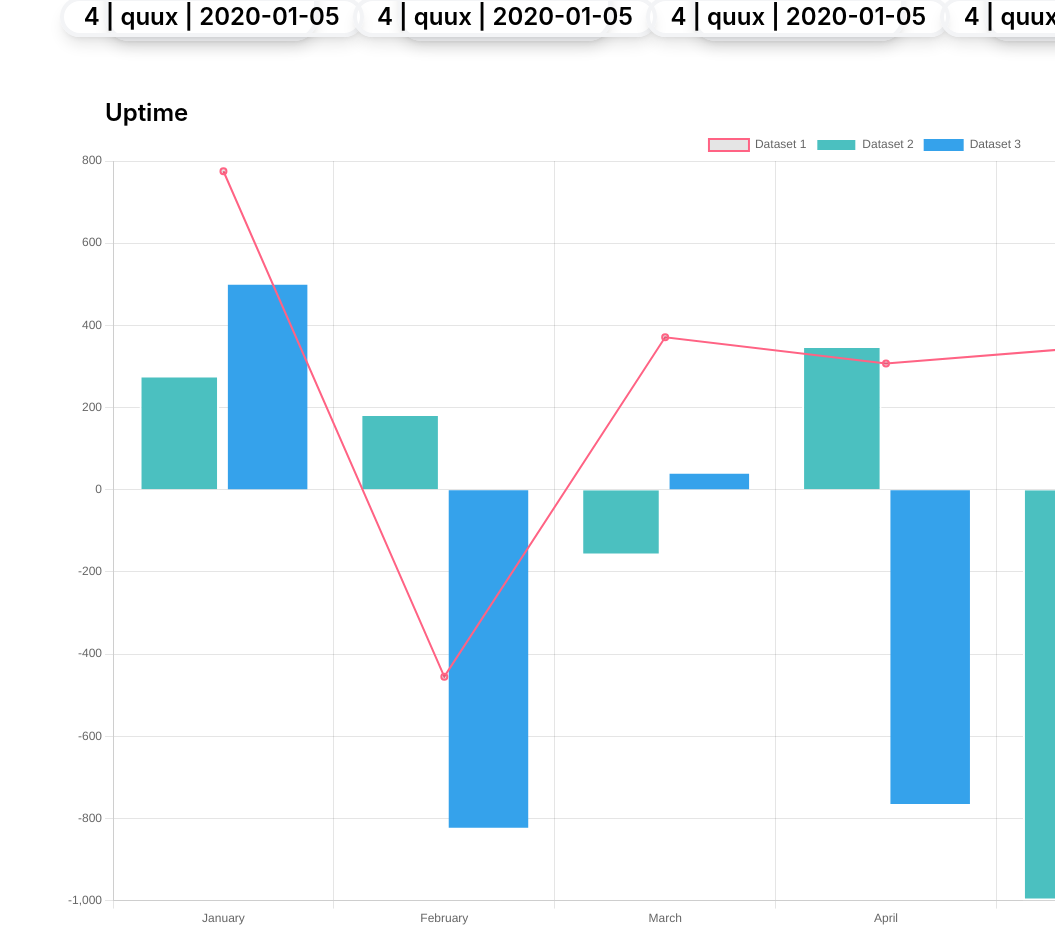
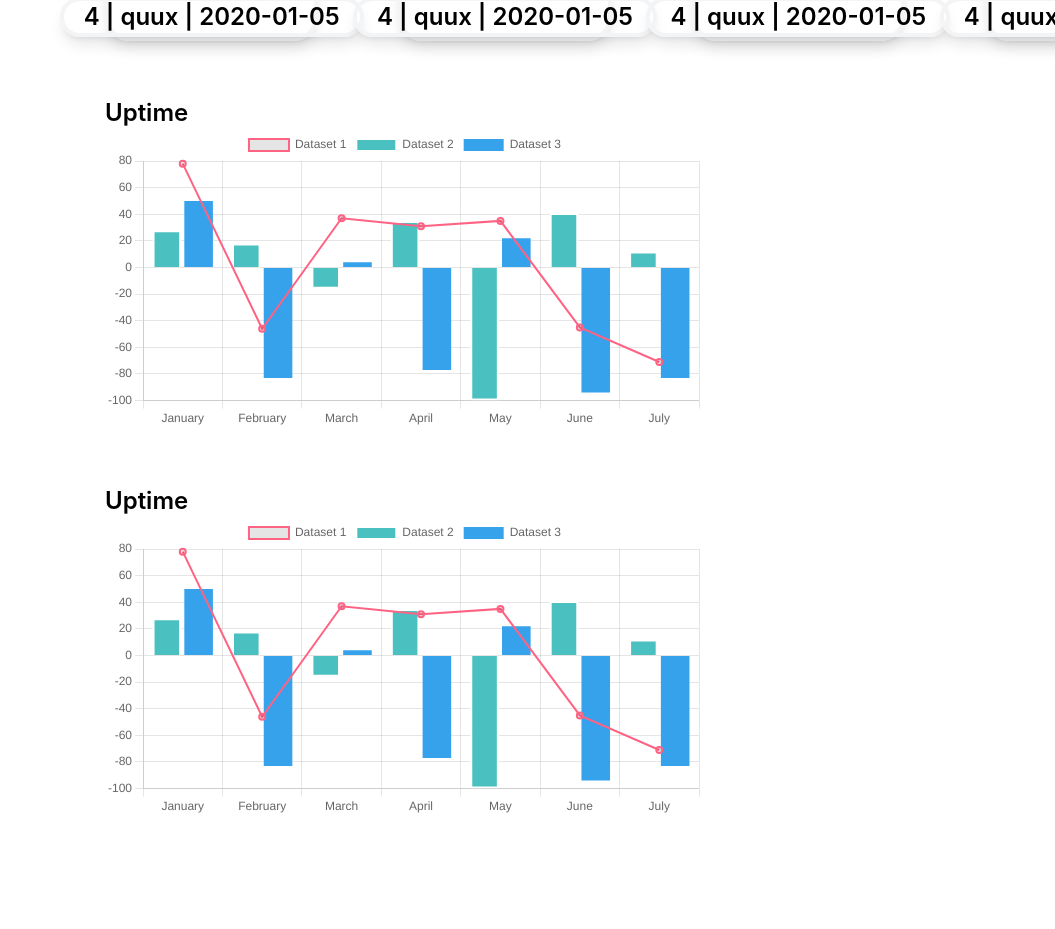
Before and after one commit to The0Danktor/Project-C, a React (Create React App) app in the folder ClientApp/: page /admin in a window 1280 px wide. Shown: the part 811-1740 px from the top of the page, without its empty margins (225-1280 px from the left). After the commit the page ends 1628 px from the top, so only its background shows below. Built offline with nearby package versions, Linux system fonts and the light colour scheme; no server answers.

Commit message:
2 graphs
De grafieken staan nu onder elkaar maar wil ze graag naast elkaar hebben. Kan iemand daar eventueel naar kijken? Thnx

```diff
--- a/ClientApp/src/components/Shared/AdminLayout.tsx
+++ b/ClientApp/src/components/Shared/AdminLayout.tsx
@@ -14,9 +14,9 @@ import {
   Tooltip,
   LineController,
   BarController,
-} from 'chart.js';
-import { Chart } from 'react-chartjs-2';
-import {faker} from '@faker-js/faker';
+} from "chart.js";
+import { Chart } from "react-chartjs-2";
+import { faker } from "@faker-js/faker";
 
 ChartJS.register(
   LinearScale,
@@ -30,32 +30,32 @@ ChartJS.register(
   BarController
 );
 
-const labels = ['January', 'February', 'March', 'April', 'May', 'June', 'July'];
+const labels = ["January", "February", "March", "April", "May", "June", "July"];
 
 export const data = {
   labels,
   datasets: [
     {
-      type: 'line' as const,
-      label: 'Dataset 1',
-      borderColor: 'rgb(255, 99, 132)',
+      type: "line" as const,
+      label: "Dataset 1",
+      borderColor: "rgb(255, 99, 132)",
       borderWidth: 2,
       fill: false,
-      data: labels.map(() => faker.datatype.number({ min: -1000, max: 1000 })),
+      data: labels.map(() => faker.datatype.number({ min: -100, max: 100 })),
     },
     {
-      type: 'bar' as const,
-      label: 'Dataset 2',
-      backgroundColor: 'rgb(75, 192, 192)',
-      data: labels.map(() => faker.datatype.number({ min: -1000, max: 1000 })),
-      borderColor: 'white',
+      type: "bar" as const,
+      label: "Dataset 2",
+      backgroundColor: "rgb(75, 192, 192)",
+      data: labels.map(() => faker.datatype.number({ min: -100, max: 100 })),
+      borderColor: "white",
       borderWidth: 2,
     },
     {
-      type: 'bar' as const,
-      label: 'Dataset 3',
-      backgroundColor: 'rgb(53, 162, 235)',
-      data: labels.map(() => faker.datatype.number({ min: -1000, max: 1000 })),
+      type: "bar" as const,
+      label: "Dataset 3",
+      backgroundColor: "rgb(53, 162, 235)",
+      data: labels.map(() => faker.datatype.number({ min: -100, max: 100 })),
     },
   ],
 };
@@ -183,8 +183,15 @@ export function Layout() {
             </div>
           </div>
         </div>
-        <div className="flex flex-row w-screen mt-14 mx-10 items-start font-semibold text-2xl">Uptime</div>
-        <div><Chart type="bar" data={data}/></div>
+        <div className="flex flex-col w-1/2 mt-14 mx-10 dark:text-gray-400 items-start font-semibold text-2xl">
+          Uptime
+          <div className="flex flex-col mt-0 w-3/4 h-3/4 items-start"><Chart type="bar" data={data}/></div>
+        </div>
+        <div className="flex flex-col w-1/2 mt-14 mx-10 dark:text-gray-400 items-start font-semibold text-2xl">
+          Uptime
+          <div className="flex flex-col mt-0 w-3/4 h-3/4 items-start"><Chart type="bar" data={data}/></div>
+        </div>
+
       </div>
     </div>
   );
```
